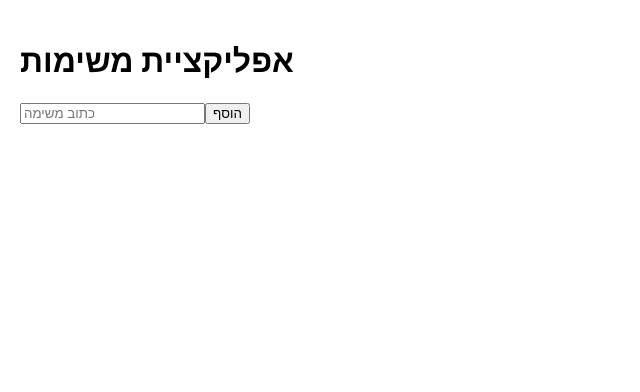
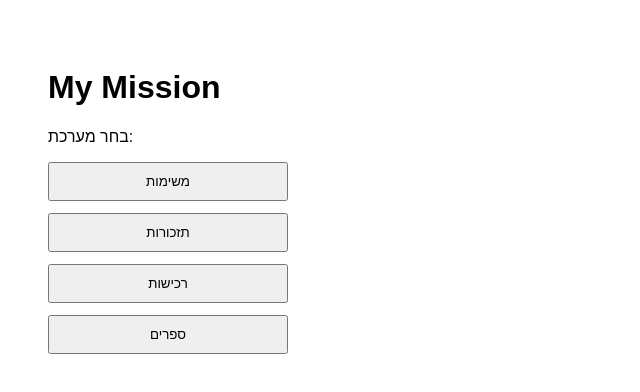
Before and after one commit to tamibak-svg/my-mission, a React (Create React App) app: page / in a window 1280 px wide. Shown: the top 392 px of the page, without its empty margins (0-640 px from the left). Built offline with nearby package versions, Linux system fonts and the light colour scheme.

Commit message:
persist system selection and fix app startup

```diff
--- a/src/App.js
+++ b/src/App.js
@@ -1,45 +1,67 @@
-import { useState, useEffect } from "react";
+import { useEffect, useState } from "react";
+
+const SYSTEMS = [
+  { key: "tasks", label: "משימות" },
+  { key: "reminders", label: "תזכורות" },
+  { key: "shopping", label: "רכישות" },
+  { key: "books", label: "ספרים" },
+];
+
+const STORAGE_KEY = "selectedSystem";
 
 function App() {
-  const [tasks, setTasks] = useState([]);
-  const [input, setInput] = useState("");
+  const [system, setSystem] = useState(null);
+  const validKeys = SYSTEMS.map((s) => s.key);
 
-  // טעינה ראשונית מה־LocalStorage
+  // טעינה פעם אחת
   useEffect(() => {
-    const savedTasks = localStorage.getItem("tasks");
-    if (savedTasks) {
-      setTasks(JSON.parse(savedTasks));
+    const saved = localStorage.getItem(STORAGE_KEY);
+    if (saved && validKeys.includes(saved)) {
+      setSystem(saved);
     }
   }, []);
 
-  // שמירה ל־LocalStorage בכל שינוי
+  // שמירה רק אם הערך תקין
   useEffect(() => {
-    localStorage.setItem("tasks", JSON.stringify(tasks));
-  }, [tasks]);
+    if (system && validKeys.includes(system)) {
+      localStorage.setItem(STORAGE_KEY, system);
+    }
+  }, [system]);
 
-  const addTask = () => {
-    if (input.trim() === "") return;
-    setTasks([...tasks, input]);
-    setInput("");
+  const goBack = () => {
+    localStorage.removeItem(STORAGE_KEY);
+    setSystem(null);
   };
 
+  if (!system) {
+    return (
+      <div style={{ padding: 40, fontFamily: "Arial" }}>
+        <h1>My Mission</h1>
+        <p>בחר מערכת:</p>
+
+        <div style={{ display: "flex", flexDirection: "column", gap: 12, maxWidth: 240 }}>
+          {SYSTEMS.map((s) => (
+            <button
+              key={s.key}
+              onClick={() => setSystem(s.key)}
+              style={{ padding: 10 }}
+            >
+              {s.label}
+            </button>
+          ))}
+        </div>
+      </div>
+    );
+  }
+
   return (
-    <div style={{ padding: 20 }}>
-      <h1>אפליקציית משימות</h1>
+    <div style={{ padding: 40, fontFamily: "Arial" }}>
+      <h1>מערכת: {system}</h1>
+      <p>רענון דף אמור להשאיר אותך פה ✅</p>
 
-      <input
-        value={input}
-        onChange={(e) => setInput(e.target.value)}
-        placeholder="כתוב משימה"
-      />
-
-      <button onClick={addTask}>הוסף</button>
-
-      <ul>
-        {tasks.map((task, index) => (
-          <li key={index}>{task}</li>
-        ))}
-      </ul>
+      <button onClick={goBack} style={{ padding: 10 }}>
+        חזרה
+      </button>
     </div>
   );
 }
```
Also changed, not shown: src/index.js (+5 -8 lines).
